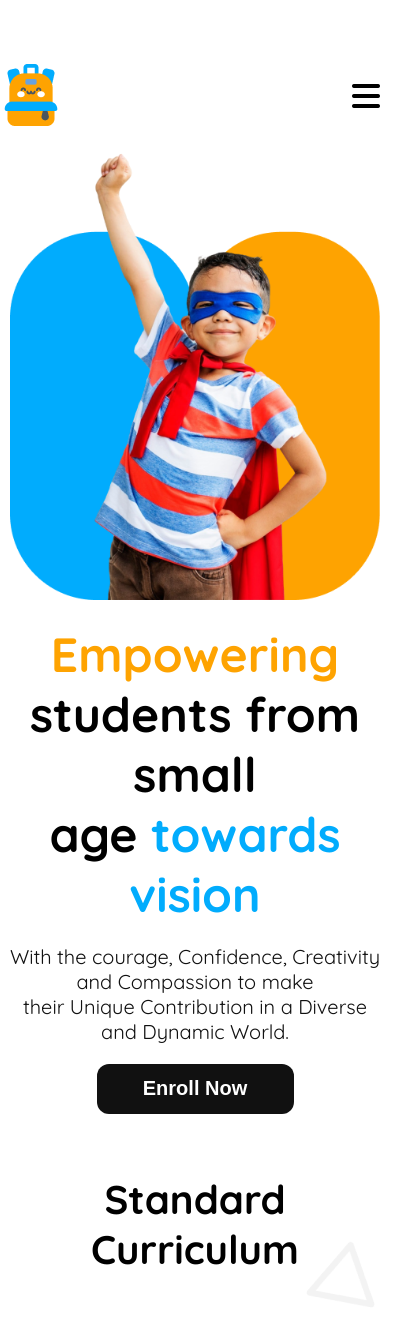
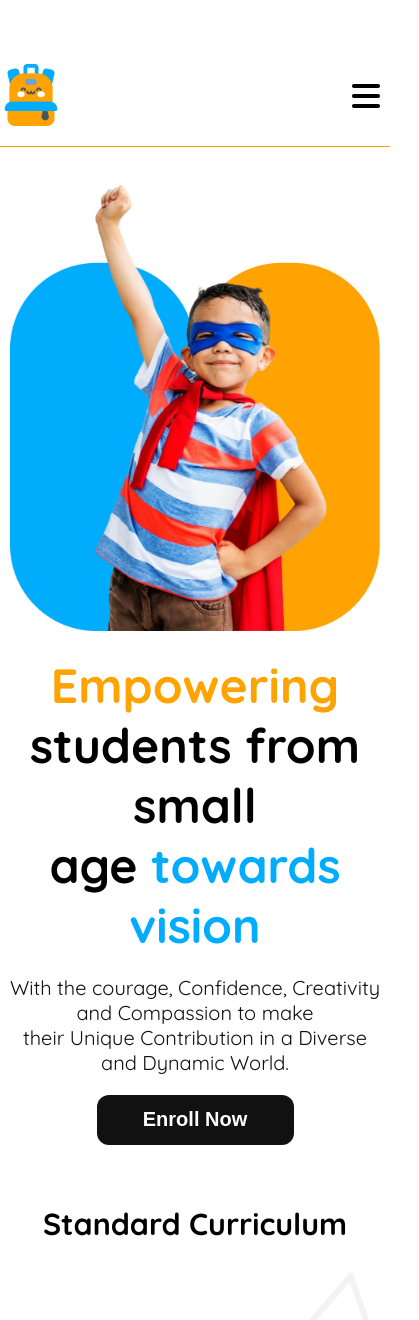
Before and after one commit to Mahfujmazid47/B11-A2--assingment-2, a plain HTML site: page index.html in a window 390 px wide. Shown: the top 1320 px of the page, 419 px wide, since content can reach past the window. Drawn offline with Linux system fonts and the light colour scheme.

Commit message:
final commit

```diff
--- a/index.html
+++ b/index.html
@@ -14,6 +14,7 @@
         <marquee behavior="language" direction="left"><span class="mar-1">Admission</span> is <span class="mar-2">going on !!!</span></marquee>
      </div>
     <!-- section one start  -->
+    <div class="header-container">
         <header>
             <nav class="first-section display-flex">
                 <div class="first-container1 display-flex">
@@ -34,6 +35,7 @@
                 <div class="first-bar"><i class="fa-solid fa-bars fa-flip-vertical fa-2xl"></i></i></div>
             </nav>
         </header>
+    </div>
     <main>
         <!-- section two start -->
         <section class="two-section display-flex">
@@ -144,8 +146,6 @@
             </section>
         </div>
 
-
-
     </main>
     <!-- footer section styles -->
     <footer>
--- a/styles/style.css
+++ b/styles/style.css
@@ -181,11 +181,11 @@ header {
 }
 .three-container3 {
     box-sizing: border-box;
-border: 0.94px solid rgb(242, 232, 255);
-border-radius: 18.86px;
+    border: 0.94px solid rgb(242, 232, 255);
+    border-radius: 18.86px;
 
-box-shadow: inset 0px 0px 28.3px 0.94px rgba(0, 0, 0, 0.05);
-background: linear-gradient(180.00deg, rgb(238, 225, 255),rgba(255, 255, 255, 0) 40%),rgb(255, 255, 255);
+    box-shadow: inset 0px 0px 28.3px 0.94px rgba(0, 0, 0, 0.05);
+    background: linear-gradient(180.00deg, rgb(238, 225, 255),rgba(255, 255, 255, 0) 40%),rgb(255, 255, 255);
 }
 .three-title1, .three-title2, .three-title3 {
     margin-top: 32px;
@@ -220,10 +220,8 @@ background: linear-gradient(180.00deg, rgb(238, 225, 255),rgba(255, 255, 255, 0)
 .three-icon {
     width: 80%;
     margin: 0 auto;
-    /* border: 2px solid black; */
     text-align: center;
     color: #FEA301;
-    /* font-stretch: extra-condensed; */
     margin-bottom: 60px;
 
 
@@ -457,12 +455,15 @@ footer {
 
 /* small devices styles */
 @media screen and (max-width:576px) {
+
     header {
         width: 100%;
         /* margin: 0 10px; */
         text-align: center;
         /* margin: 0 0 0 10px; */
         align-items: center;
+        border-bottom: 1.5px solid #FEA301;
+        margin-bottom: 30px;
     }
     .first-title, .first-btn, .first-container2 {
         display: none;
@@ -519,6 +520,12 @@ footer {
     .three-curr-container {
         border: none;
     }
+    .curriculum-title {
+        font-size: 1.9rem;
+    }
+
+    /* section four styles  */
+
     .four-conrtainer1 {
         display: none;
     }
@@ -568,6 +575,7 @@ footer {
         margin-top: -20px;
         position: absolute;
         z-index: 10;
+        margin-left: 18px;
     }
 
     /* footer section styles  */
@@ -580,4 +588,8 @@ footer {
     .footer-container1 {
         margin-top: 60px;
     }
+    .footer-subtitle1 {
+        max-width: 357px;
+        /* margin-right: 172px; */
+    }
 }
```
Lines whose indentation alone changed are shown as unchanged.
